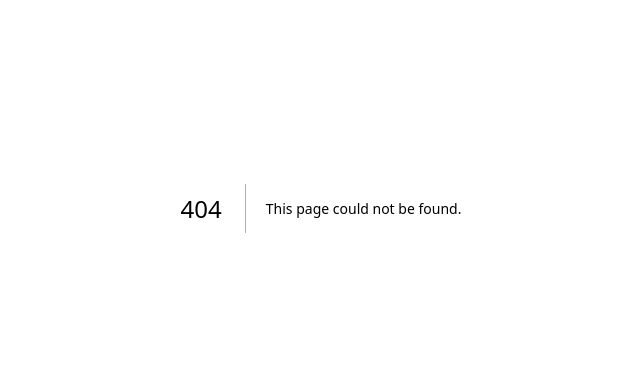
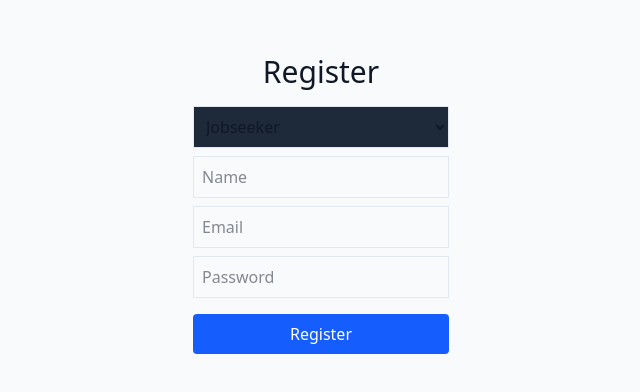
Before and after one commit to shramana263/Hirely, a Next.js app: page /guest/register in a window 1280 px wide. Before the commit this address had no page. Shown: the part 192-584 px from the top of the page, without its empty margins (319-959 px from the left). Built offline with nearby package versions, Linux system fonts and the light colour scheme.

Commit message:
Add login and registration pages with axios integration

```diff
--- a/package.json
+++ b/package.json
@@ -13,6 +13,7 @@
     "@react-three/drei": "^10.5.0",
     "@react-three/fiber": "^9.2.0",
     "@types/three": "^0.178.1",
+    "axios": "^1.11.0",
     "class-variance-authority": "^0.7.1",
     "clsx": "^2.1.1",
     "framer-motion": "^12.23.3",
--- /dev/null
+++ b/src/app/guest/login/page.tsx
@@ -0,0 +1,52 @@
+"use client";
+
+import { useState } from "react";
+import { useRouter } from "next/navigation";
+import axiosClient from "@/library/axiosClient";
+
+export default function LoginPage() {
+  const router = useRouter();
+  const [role, setRole] = useState("pet_owner");
+  const [email, setEmail] = useState("");
+  const [password, setPassword] = useState("");
+  const [error, setError] = useState("");
+
+  const handleLogin = async () => {
+    try {
+      const response = await axiosClient.post("/auth/login", { email, password });
+      const userRole = response.data.user.role;
+
+      if (userRole === "jobseeker") router.push("/jobprovider");
+      else if (userRole === "admin") router.push("/jobprovider");
+      else if (userRole === "jobprovider") router.push("/jobprovider");
+
+    } catch (err: any) {
+      setError(err.response?.data?.message || "Login failed");
+    }
+  };
+
+  return (
+    <div className="flex flex-col items-center justify-center h-screen">
+      <h2 className="text-3xl mb-4">Login</h2>
+      <input
+        type="email"
+        placeholder="Email"
+        className="border p-2 mb-2"
+        onChange={(e) => setEmail(e.target.value)}
+      />
+      <input
+        type="password"
+        placeholder="Password"
+        className="border p-2 mb-2"
+        onChange={(e) => setPassword(e.target.value)}
+      />
+      <button className="bg-green-600 text-white px-4 py-2 rounded" onClick={handleLogin}>
+        Login
+      </button>
+      <p className="text-red-500 mt-2">{error}</p>
+      <p className="mt-4 text-blue-500 cursor-pointer" onClick={() => router.push("/guest/register")}>
+        Don't have an account? Register
+      </p>
+    </div>
+  );
+}
--- /dev/null
+++ b/src/app/guest/register/page.tsx
@@ -0,0 +1,91 @@
+"use client";
+import { useState } from "react";
+import { useRouter } from "next/navigation";
+import axiosClient from "@/library/axiosClient";
+
+export default function RegisterPage() {
+  const router = useRouter();
+  const [formData, setFormData] = useState({
+    name: "",
+    email: "",
+    password: "",
+    role: "jobseeker",
+  });
+  const [error, setError] = useState("");
+  const [loading, setLoading] = useState(false);
+
+  const handleChange = (e: React.ChangeEvent<HTMLInputElement | HTMLSelectElement>) => {
+    setFormData(prev => ({ ...prev, [e.target.name]: e.target.value }));
+  };
+
+  const handleRegister = async () => {
+    if (!formData.name || !formData.email || !formData.password) {
+      setError("All fields are required.");
+      return;
+    }
+
+    setLoading(true);
+    try {
+      await axiosClient.post("/auth/register", formData);
+
+      // Redirect based on role
+      if (formData.role === "jobprovider") router.push("/guest/login");
+      else if (formData.role === "admin") router.push("/guest/login");
+      else if (formData.role === "jobseeker") router.push("/guest/login");
+
+    } catch (err: any) {
+      setError(err.response?.data?.message || "Registration failed");
+    } finally {
+      setLoading(false);
+    }
+  };
+
+  return (
+    <div className="flex flex-col items-center justify-center h-screen">
+      <h2 className="text-3xl mb-4">Register</h2>
+
+      <select
+        name="role"
+        value={formData.role}
+        onChange={handleChange}
+        className="border p-2 mb-2 w-64 bg-gray-800"
+      >
+        <option value="jobseeker">Jobseeker</option>
+        <option value="admin">Admin</option>
+        <option value="jobprovider">Job Provider</option>
+      </select>
+
+      <input
+        type="text"
+        name="name"
+        placeholder="Name"
+        className="border p-2 mb-2 w-64"
+        onChange={handleChange}
+      />
+      <input
+        type="email"
+        name="email"
+        placeholder="Email"
+        className="border p-2 mb-2 w-64"
+        onChange={handleChange}
+      />
+      <input
+        type="password"
+        name="password"
+        placeholder="Password"
+        className="border p-2 mb-4 w-64"
+        onChange={handleChange}
+      />
+
+      <button
+        className="bg-blue-600 text-white px-4 py-2 rounded w-64"
+        onClick={handleRegister}
+        disabled={loading}
+      >
+        {loading ? "Registering..." : "Register"}
+      </button>
+
+      <p className="text-red-500 mt-2">{error}</p>
+    </div>
+  );
+}
--- a/src/components/structure/navbar.tsx
+++ b/src/components/structure/navbar.tsx
@@ -56,7 +56,7 @@ export default function Navbar() {
         </nav>
 
         <div className="flex items-center space-x-4">
-          <Link href="/jobprovider" className={`${textLink} transition-colors`}>
+          <Link href="/guest/login" className={`${textLink} transition-colors`}>
 
           <Button className={isTop ? "bg-white/10 text-white hover:bg-white/20" : ""}>Sign In</Button>
 
--- /dev/null
+++ b/src/library/axios.js
@@ -0,0 +1,36 @@
+import axios from "axios";
+
+const axiosClient = axios.create({
+  baseURL: "https://gameplatform-api.wishalpha.com/",
+  headers: {
+    "Content-Type": "application/json",
+  },
+});
+
+axiosClient.interceptors.request.use((config) => {
+  const token = localStorage.getItem("accessToken");
+  config.headers.Authorization = `Bearer ${token}`;
+  return config;
+});
+
+axiosClient.interceptors.response.use(
+  (response) => {
+    return response;
+  },
+  (error) => {
+    try {
+      const { response } = error;
+      if (response.status == 401) {
+        localStorage.removeItem("accessToken");
+      }
+    } catch (e) {
+      console.log(e);
+      console.error("Axios error:", e.message);
+      console.error("Axios config:", e.config);
+      console.error("Axios request:", e.request);
+    }
+    throw error;
+  }
+);
+
+export default axiosClient;
--- /dev/null
+++ b/src/library/axiosClient.ts
@@ -0,0 +1,8 @@
+import axios from "axios";
+
+const axiosClient = axios.create({
+  baseURL: "http://localhost:5000/api",
+  withCredentials: true,
+});
+
+export default axiosClient;
```
Also changed, not shown: 1 other file (tests, documents, lock files or other folders).
